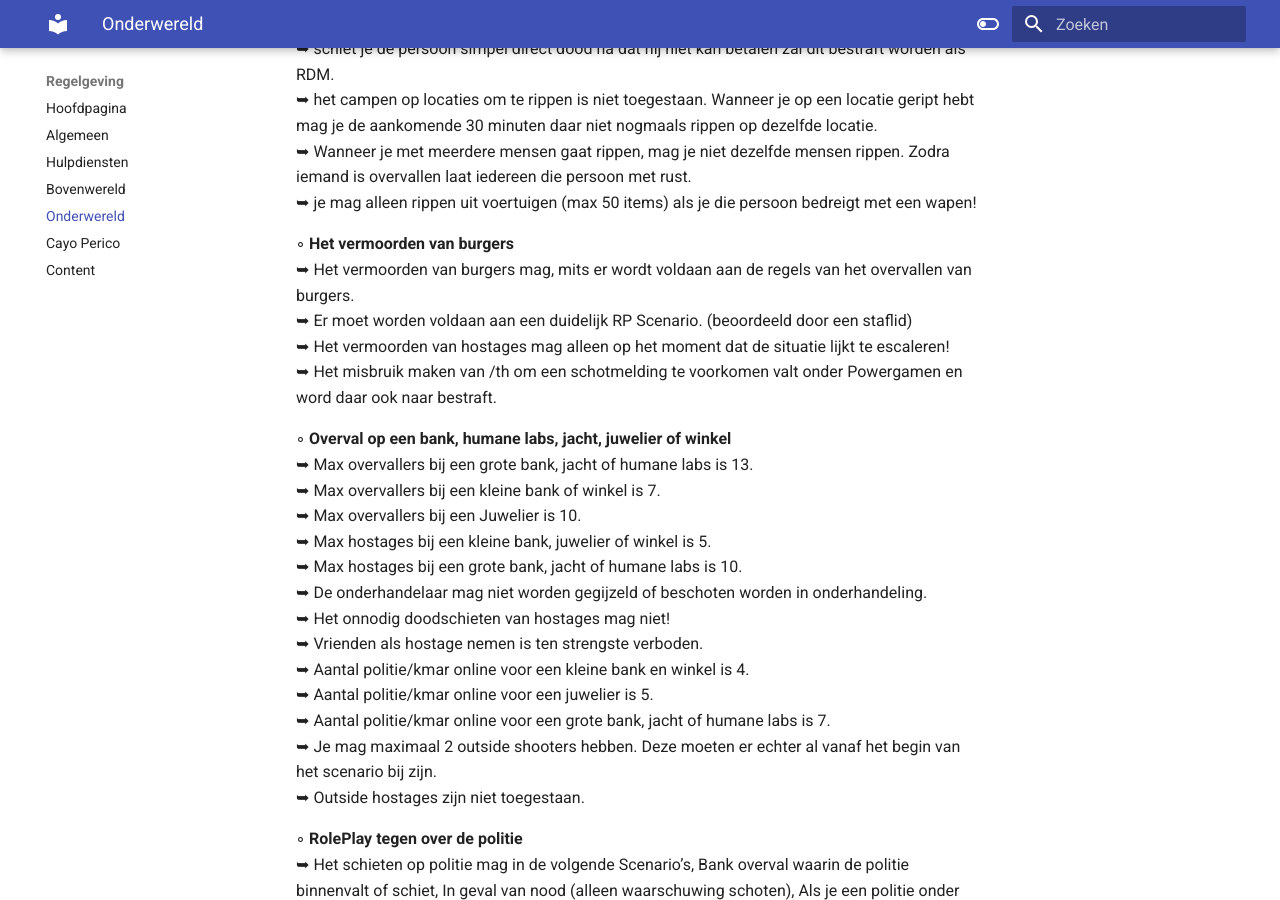
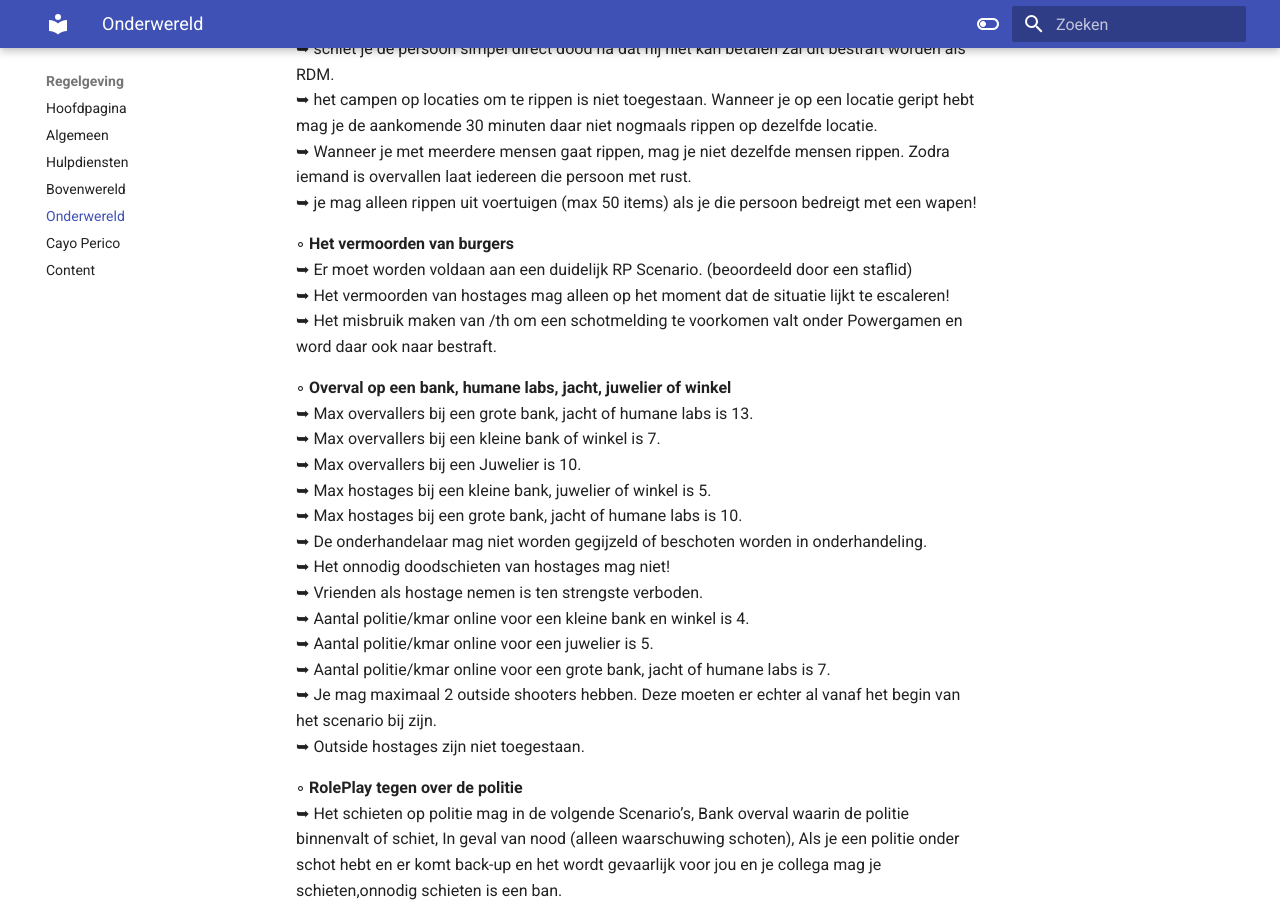
Before and after one commit to CappaWappa/Regels, an MkDocs documentation site: the page built from docs/onderwereld.md, in a window 1280 px wide and 900 px high, scrolled down 1228 px. Built offline with MkDocs 1.6.1 and Material for MkDocs 9.7.7, drawn with Linux system fonts in a browser that asks for light colours; comment, search, counter and statistics services are not loaded.

Commit message:
Update onderwereld.md

```diff
--- a/docs/onderwereld.md
+++ b/docs/onderwereld.md
@@ -41,7 +41,6 @@ Nieuwe spelers die de onderwereld induiken worden niet meer geacht als nieuwe sp
      ➥ je mag alleen rippen uit voertuigen (max 50 items) als je die persoon bedreigt met een wapen!<br>
 
 ◦ <b>Het vermoorden van burgers</b><br>
-     ➥ Het vermoorden van burgers mag, mits er wordt voldaan aan de regels van het overvallen van burgers.<br>
      ➥ Er moet worden voldaan aan een duidelijk RP Scenario. (beoordeeld door een staflid)<br>
      ➥ Het vermoorden van hostages mag alleen op het moment dat de situatie lijkt te escaleren!<br>
      ➥ Het misbruik maken van /th om een schotmelding te voorkomen valt onder Powergamen en word daar ook naar bestraft. <br>
```
